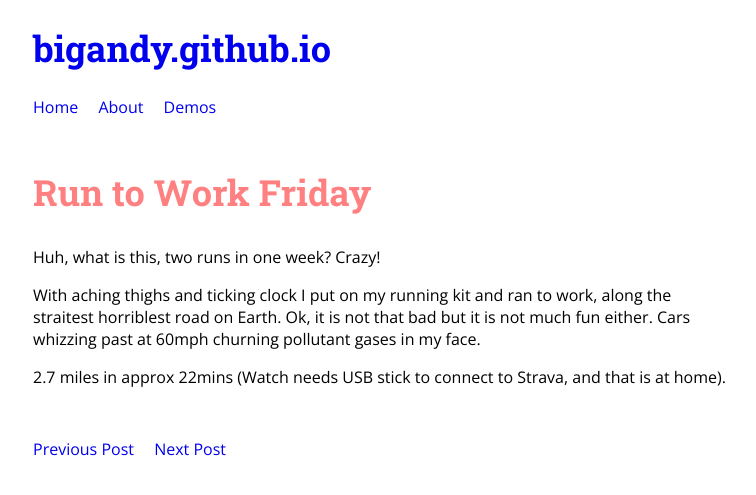
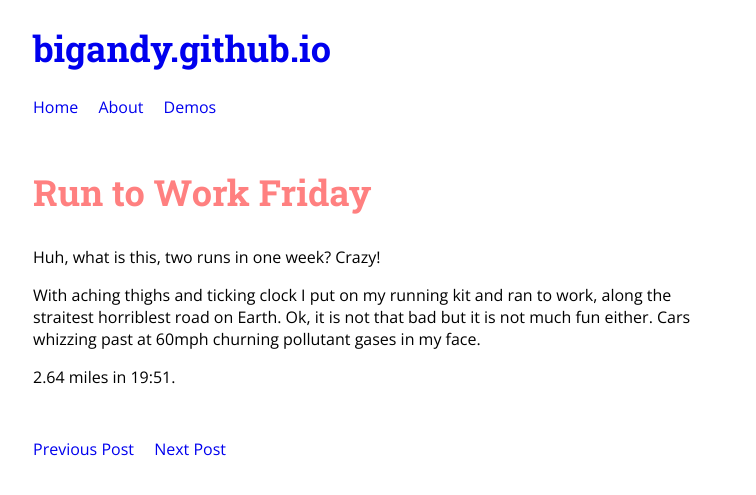
Before and after one commit to bigandy/bigandy.github.io, a Jekyll site: the page built from _posts/2014-06-06-run-to-work-friday.md, in a window 1280 px wide. Shown: the top 495 px of the page, without its empty margins (257-1013 px from the left). Built offline with Jekyll 4.4.1, drawn with Linux system fonts in a browser that asks for light colours.

Commit message:
update post with correct running stats

```diff
--- a/_posts/2014-06-06-run-to-work-friday.md
+++ b/_posts/2014-06-06-run-to-work-friday.md
@@ -9,4 +9,4 @@ Huh, what is this, two runs in one week? Crazy!
 
 With aching thighs and ticking clock I put on my running kit and ran to work, along the straitest horriblest road on Earth. Ok, it is not that bad but it is not much fun either. Cars whizzing past at 60mph churning pollutant gases in my face.
 
-2.7 miles in approx 22mins (Watch needs USB stick to connect to Strava, and that is at home).
+2.64 miles in 19:51.
```
